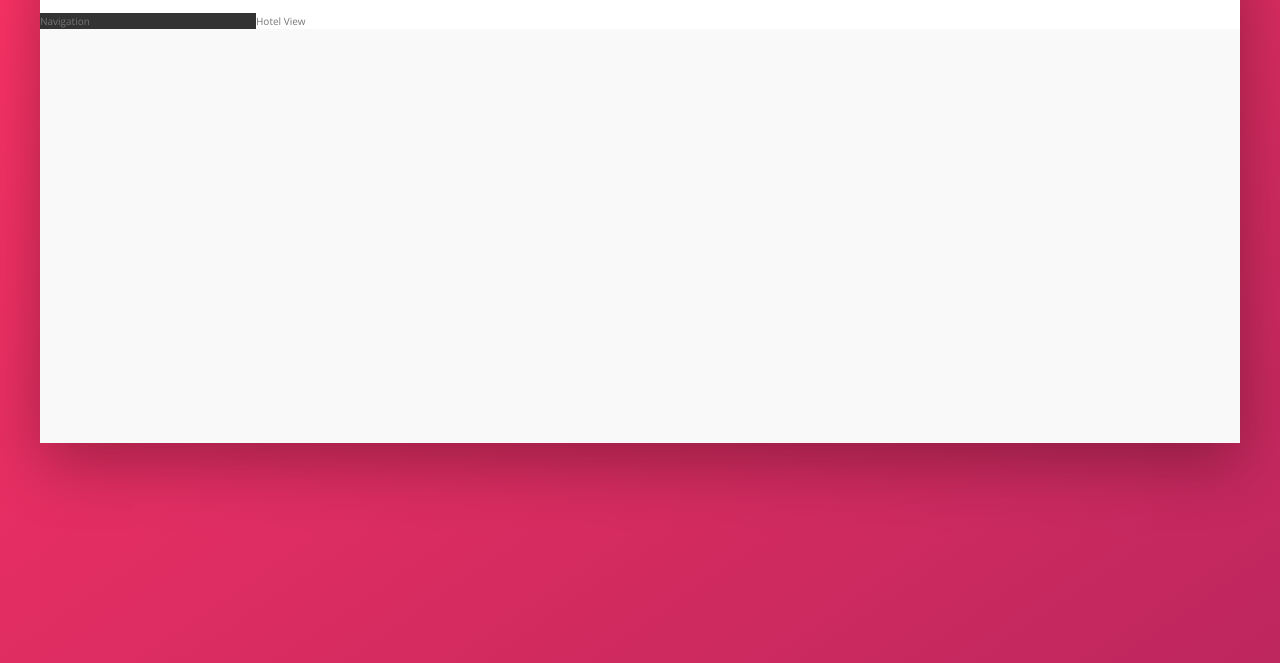
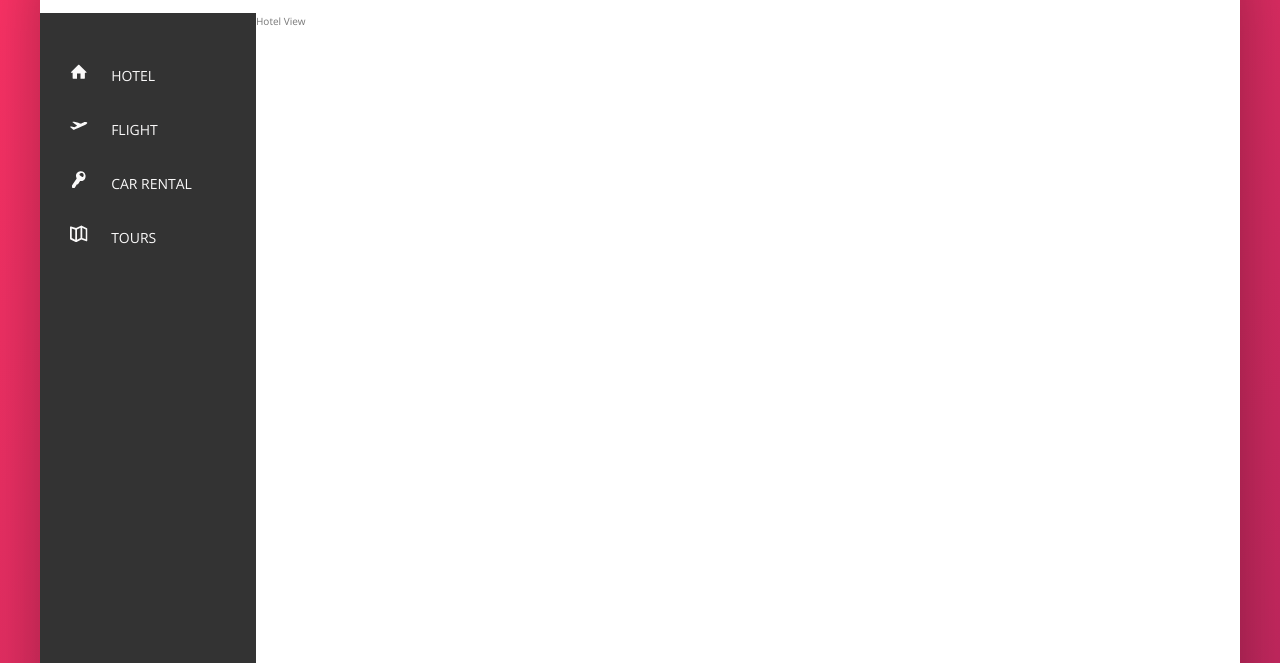
Before and after one commit to vedascript/trillo, a website: page index.html in a window 1280 px wide. Shown: the part 137-800 px from the top of the page. Drawn offline with nearby package versions, Linux system fonts and the light colour scheme.

Commit message:
sidebar setup

```diff
--- a/index.html
+++ b/index.html
@@ -46,7 +46,44 @@
         </nav>
       </header>
       <div class="content">
-        <nav class="sidebar">Navigation</nav>
+        <nav class="sidebar">
+          <ul class="side-nav">
+            <li class="side-nav_item">
+              <a href="#" class="side-nav_link">
+                <svg class="side-nav_icon">
+                  <use xlink:href="img/sprite.svg#icon-home"></use>
+                </svg>
+                <span>Hotel</span>
+              </a>
+            </li>
+            <li class="side-nav_item">
+              <a href="#" class="side-nav_link">
+                <svg class="side-nav_icon">
+                  <use xlink:href="img/sprite.svg#icon-aircraft-take-off"></use>
+                </svg>
+                <span>Flight</span>
+              </a>
+            </li>
+            <li class="side-nav_item">
+              <a href="#" class="side-nav_link">
+                <svg class="side-nav_icon">
+                  <use xlink:href="img/sprite.svg#icon-key"></use>
+                </svg>
+                <span>Car Rental</span>
+              </a>
+            </li>
+            <li class="side-nav_item">
+              <a href="#" class="side-nav_link">
+                <svg class="side-nav_icon">
+                  <use xlink:href="img/sprite.svg#icon-map"></use>
+                </svg>
+                <span>Tours</span>
+              </a>
+            </li>
+          </ul>
+          <div class="legal">&copy 2021 by vedansh. All rights reserved.</div>
+        </nav>
+
         <main class="hotel-view">Hotel View</main>
       </div>
     </div>
--- a/sass/_components.scss
+++ b/sass/_components.scss
@@ -108,3 +108,35 @@
   &_user-name {
   }
 }
+
+.side-nav {
+  font-size: 1.4rem;
+  list-style: none;
+  margin-top: 3.5rem;
+
+  &_item {
+  }
+
+  &_link:link,
+  &_link:visited {
+    color: var(--color-grey-light-1);
+    text-decoration: none;
+    text-transform: uppercase;
+    padding: 1.5rem 3rem;
+    display: block;
+  }
+
+  &_icon {
+    width: 1.75rem;
+    height: 1.75rem;
+    margin-right: 2rem;
+    fill: currentColor;
+  }
+}
+
+.legal {
+  font-size: 1.2rem;
+  color: var(--color-grey-light-4);
+  text-align: center;
+  padding: 2.5rem;
+}
--- a/sass/_layout.scss
+++ b/sass/_layout.scss
@@ -24,9 +24,13 @@
 .sidebar {
   background-color: var(--color-grey-dark-1);
   flex: 0 0 18%;
+  display: flex;
+  flex-direction: column;
+  justify-content: space-between;
 }
 
 .hotel-view {
   background-color: #fff;
+  height: 80rem;
   flex: 1;
 }
```
Also changed, not shown: css/style.css.
